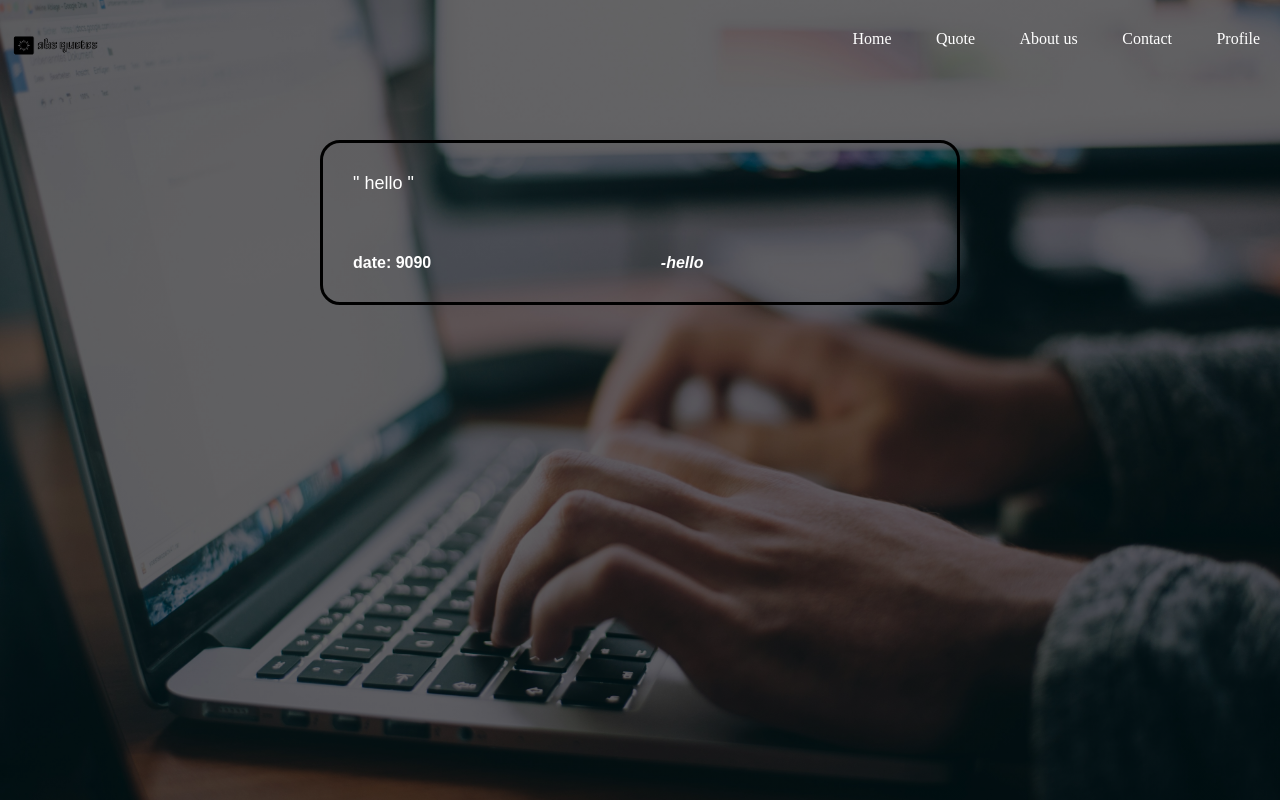
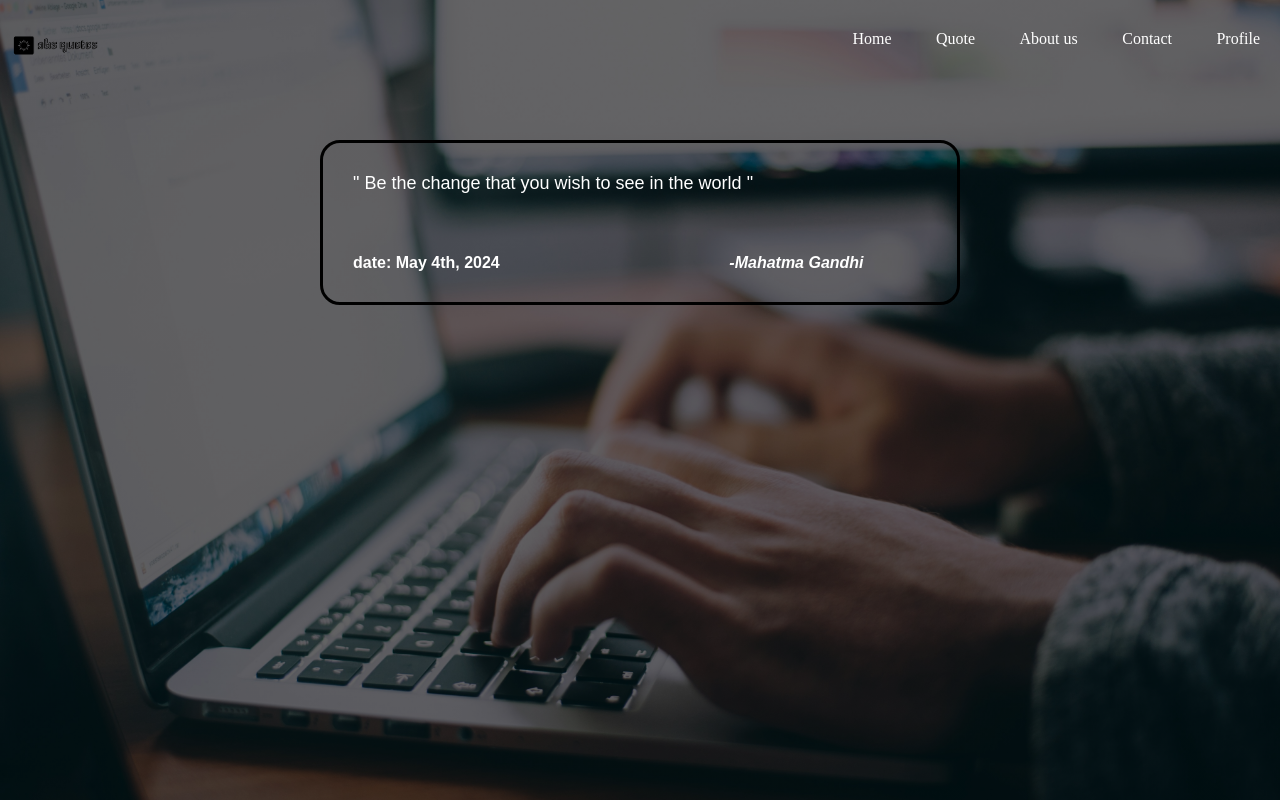
Before and after one commit to DARK-ISP/web, a PHP site: page /auth/quote.php in a window 1280 px wide. Run offline with PHP 8.4, Linux system fonts and the light colour scheme; the visitor is signed in with stand-in values (Sample User, id 1).

Commit message:
basic changes

```diff
--- a/action.php
+++ b/action.php
@@ -69,7 +69,8 @@ if (isset($_POST['signup'])) {
 
                if (password_verify($password, $loginRow['password'])) {
 
-                  echo $_SESSION['fname'] = $loginRow['fname'];
+                  $_SESSION['id']=$loginRow['id'];
+                  $_SESSION['fname'] = $loginRow['fname'];
                   $_SESSION['lname'] = $loginRow['lname'];
                   $_SESSION['email'] = $loginRow['email'];
                   $_SESSION['ip'] = $loginRow['ip'];
--- a/auth/quote.php
+++ b/auth/quote.php
@@ -62,14 +62,14 @@ include_once 'header.php';
 <div class="quote">
 
     <p class="qtxt">
-       " hello "
+       " Be the change that you wish to see in the world "
 
         <br>
 
        <div class="details">
 
-        <strong>date: 9090</strong>
-        <strong> <i>-hello</i></strong>
+        <strong>date: May 4th, 2024</strong>
+        <strong> <i>-Mahatma Gandhi</i></strong>
 
        </div>
 
--- /dev/null
+++ b/index.php
@@ -0,0 +1,5 @@
+<?php
+
+header('location: login.php');
+
+?>
--- a/loginAction.php
+++ b/loginAction.php
@@ -18,6 +18,8 @@ include_once 'dbConnection.php';
          $data =   mysqli_fetch_assoc($run);
 
             if(password_verify($password, $data['password'])){
+
+                $_SESSION['id']=$data['id'];
                $_SESSION['fname'] = $data['fname'];
                   $_SESSION['lname'] = $data['lname'];
                   $_SESSION['email'] = $data['email'];
```
